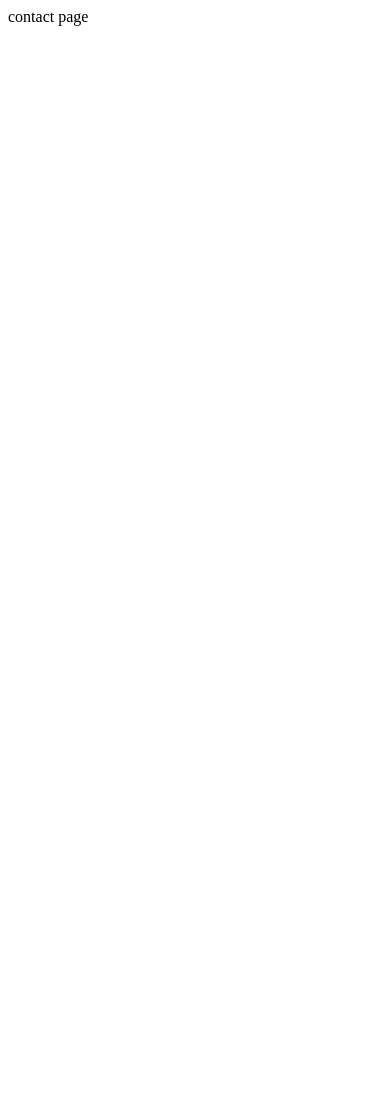
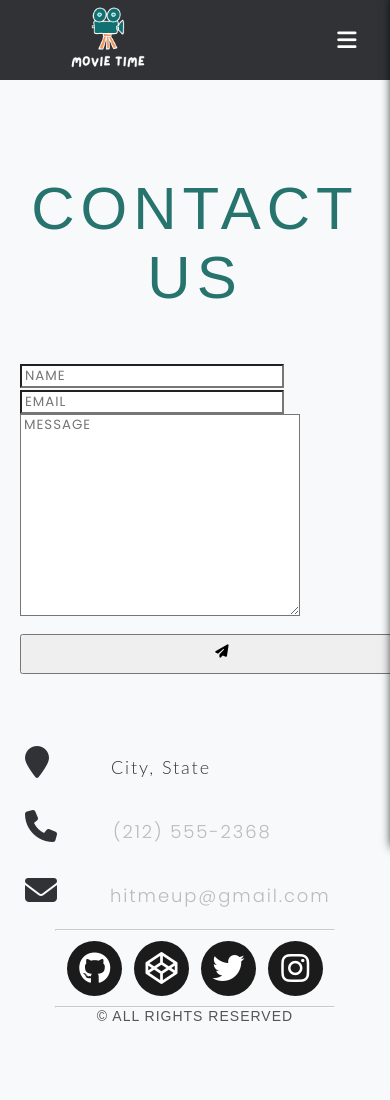
Before and after one commit to danieleyny/MovieTime, a plain HTML site: page contact.html in a window 390 px wide. Shown: the top 1100 px of the page. Before the commit the page ends 844 px from the top, so only its background shows below. Drawn offline with nearby package versions, Linux system fonts and the light colour scheme.

Commit message:
1st intro contact page

```diff
--- /dev/null
+++ b/assets/css/contact.css
@@ -0,0 +1,258 @@
+
+*body {
+    margin: 0;
+    padding: 0;
+    background-color: #000;
+    padding-bottom: 100px;
+  }
+
+  #contact {
+    width: 100%;
+    height: 100%;
+  }
+
+  .section-header {
+    text-align: center;
+    margin: 0 auto;
+    padding: 30px 0;
+    font: 300 60px 'Oswald', sans-serif;
+    color: rgb(39, 115, 109);
+    text-transform: uppercase;
+    letter-spacing: 6px;
+  }
+
+  .contact-wrapper {
+    display: flex;
+    flex-direction: row;
+    justify-content: space-between;
+    margin: 0 auto;
+    padding: 20px;
+    position: relative;
+    max-width: 840px;
+  }
+
+  /* Left contact page */
+  .form-horizontal {
+    /*float: left;*/
+    max-width: 400px;
+    font-family: 'Lato';
+    font-weight: 400;
+    width: 400px;
+  }
+
+  .form-control,
+  textarea {
+    max-width: 400px;
+    background-color: rgb(255, 255, 255);
+    color: rgb(0, 0, 0);
+    letter-spacing: 1px;
+    padding-left: 3px;
+  }
+
+  .send-button {
+    margin-top: 15px;
+    height: 40px;
+    width: 400px;
+    overflow: hidden;
+    transition: all .2s ease-in-out;
+    padding-top: 6px;
+  }
+
+  .alt-send-button {
+    width: 400px;
+    height: 34px;
+    transition: all .2s ease-in-out;
+  }
+
+  .send-text {
+    display: block;
+    margin-top: 15px;
+    font: 700 12px 'Lato', sans-serif;
+    letter-spacing: 2px;
+  }
+
+  .alt-send-button:hover {
+    transform: translate3d(0px, -29px, 0px);
+  }
+
+  /* Begin Right Contact Page */
+  .direct-contact-container {
+    max-width: 400px;
+  }
+
+  /* Location, Phone, Email Section */
+  .contact-list {
+    list-style-type: none;
+    margin-left: -30px;
+    padding-right: 20px;
+  }
+
+  .list-item {
+    line-height: 4;
+    color: #303235;
+  }
+
+  .contact-text {
+    font: 300 18px 'Lato', sans-serif;
+    letter-spacing: 1.9px;
+    color: #303235;
+  }
+
+  .place {
+    margin-left: 62px;
+  }
+
+  .phone {
+    margin-left: 56px;
+  }
+
+  .gmail {
+    margin-left: 53px;
+  }
+
+  .contact-text a {
+    color: #bbb;
+    text-decoration: none;
+    transition-duration: 0.2s;
+  }
+
+  .contact-text a:hover {
+    color: #303235;
+    text-decoration: none;
+  }
+
+
+  /* Social Media Icons */
+  .social-media-list {
+    position: relative;
+    font-size: 22px;
+    text-align: center;
+    width: 100%;
+    margin: 0 auto;
+    padding: 0;
+  }
+
+  .social-media-list li a {
+    color: #fff;
+  }
+
+  .social-media-list li {
+    position: relative;
+    display: inline-block;
+    height: 60px;
+    width: 60px;
+    margin: 10px 3px;
+    line-height: 60px;
+    border-radius: 50%;
+    color: #fff;
+    background-color: rgb(27,27,27);
+    cursor: pointer;
+    transition: all .2s ease-in-out;
+  }
+
+  .social-media-list li:after {
+    content: '';
+    position: absolute;
+    top: 0;
+    left: 0;
+    width: 60px;
+    height: 60px;
+    line-height: 60px;
+    border-radius: 50%;
+    opacity: 0;
+    box-shadow: 0 0 0 1px #fff;
+    transition: all .2s ease-in-out;
+  }
+
+  .social-media-list li:hover {
+    background-color: #fff;
+  }
+
+  .social-media-list li:hover:after {
+    opacity: 1;
+    transform: scale(1.12);
+    transition-timing-function: cubic-bezier(0.37,0.74,0.15,1.65);
+  }
+
+  .social-media-list li:hover a {
+    color: #000;
+  }
+
+  .copyright {
+    font: 200 14px 'Oswald', sans-serif;
+    color: #555;
+    letter-spacing: 1px;
+    text-align: center;
+  }
+
+  hr {
+    border-color: rgba(255,255,255,.6);
+  }
+
+  /* Begin Media Queries*/
+  @media screen and (max-width: 850px) {
+    .contact-wrapper {
+      display: flex;
+      flex-direction: column;
+    }
+    .direct-contact-container, .form-horizontal {
+      margin: 0 auto;
+    }
+
+    .direct-contact-container {
+      margin-top: 60px;
+      max-width: 300px;
+    }
+    .social-media-list li {
+      height: 60px;
+      width: 60px;
+      line-height: 60px;
+    }
+    .social-media-list li:after {
+      width: 60px;
+      height: 60px;
+      line-height: 60px;
+    }
+  }
+
+  @media screen and (max-width: 569px) {
+
+    .direct-contact-container, .form-wrapper {
+      float: none;
+      margin: 0 auto;
+    }
+    .form-control, textarea {
+
+      margin: 0 auto;
+    }
+
+
+    .name, .email, textarea {
+      width: 280px;
+    }
+
+    .direct-contact-container {
+      margin-top: 60px;
+      max-width: 280px;
+    }
+    .social-media-list {
+      left: 0;
+    }
+    .social-media-list li {
+      height: 55px;
+      width: 55px;
+      line-height: 55px;
+      font-size: 2rem;
+    }
+    .social-media-list li:after {
+      width: 55px;
+      height: 55px;
+      line-height: 55px;
+    }
+
+  }
+
+  @media screen and (max-width: 410px) {
+    .send-button {
+      width: 99%;
+    }
--- a/contact.html
+++ b/contact.html
@@ -1,11 +1,169 @@
+<!DOCTYPE html>
 <html lang="en">
+
 <head>
-    <meta charset="UTF-8">
-    <meta http-equiv="X-UA-Compatible" content="IE=edge">
-    <meta name="viewport" content="width=device-width, initial-scale=1.0">
-    <title>Document</title>
+  <meta charset="UTF-8">
+  <meta name="viewport" content="width=device-width, initial-scale=1.0">
+  <meta http-equiv="X-UA-Compatible" content="ie=edge">
+  <title>Movies</title>
+
+  <link rel="stylesheet" type="text/css" href="https://cdn.jsdelivr.net/npm/slick-carousel@1.8.1/slick/slick.css" />
+  <link href="./assets/css/movies.css" type="text/css" rel="Stylesheet" />
+  <link href="./assets/css/contact.css" type="text/css" rel="Stylesheet" />
+  <link rel="shortcut icon" href="assets/images/nycityworkslogo.png"/>
+
+  <link rel="icon" type="image/png" href="./assets/images/Movie Time.png">
+  <script src="https://cdnjs.cloudflare.com/ajax/libs/jquery/3.2.1/jquery.min.js"></script>
+  <script src="https://kit.fontawesome.com/95dc93da07.js"></script>
+  <script type="text/javascript" src="https://cdn.jsdelivr.net/npm/slick-carousel@1.8.1/slick/slick.min.js"></script>
+<link rel="stylesheet" href="https://cdn.jsdelivr.net/npm/@fortawesome/fontawesome-free@5.15.3/css/fontawesome.min.css">
 </head>
+
 <body>
-    <h>contact page</h>
+
+
+<section class="header">
+    <nav>
+        <a href="index.html"><img src="./assets/images/Movie Time (1).png"></a>
+        <div class="nav-links" id="navLinks">
+            <i class='fa fa-times' onclick="hideMenu()"></i>
+            <ul>
+                <li><a href="index.html" >Home</a></li>
+                <li><a href="about.html">About Us</a></li>
+                <li><a href="movies.html" >Movies</a></li>
+                <li><a href="submissions.html" >Submissions</a></li>
+                <li><a href="contact.html" class="active">Contact Us</a></li>
+            </ul>
+        </div>
+        <i class='fa fa-bars' onclick="showMenu()"></i>
+    </nav>
+
+
+</section>
+
+
+
+
+
+
+
+
+<section id="contact">
+
+    <h1 class="section-header">Contact Us</h1>
+
+    <div class="contact-wrapper">
+
+    <!-- Left contact page -->
+
+      <form id="contact-form" class="form-horizontal" role="form">
+
+        <div class="form-group">
+          <div class="col-sm-12">
+            <input type="text" class="form-control" id="name" placeholder="NAME" name="name" value="" required>
+          </div>
+        </div>
+
+        <div class="form-group">
+          <div class="col-sm-12">
+            <input type="email" class="form-control" id="email" placeholder="EMAIL" name="email" value="" required>
+          </div>
+        </div>
+
+        <textarea class="form-control" rows="10" placeholder="MESSAGE" name="message" required></textarea>
+
+        <button class="btn btn-primary send-button" id="submit" type="submit" value="SEND">
+          <div class="alt-send-button">
+            <i class="fa fa-paper-plane"></i><span class="send-text">SEND</span>
+          </div>
+
+        </button>
+
+      </form>
+
+    <!-- Left contact page -->
+
+        <div class="direct-contact-container">
+
+          <ul class="contact-list">
+            <li class="list-item"><i class="fa fa-map-marker fa-2x"><span class="contact-text place">City, State</span></i></li>
+
+            <li class="list-item"><i class="fa fa-phone fa-2x"><span class="contact-text phone"><a href="tel:1-212-555-5555" title="Give me a call">(212) 555-2368</a></span></i></li>
+
+            <li class="list-item"><i class="fa fa-envelope fa-2x"><span class="contact-text gmail"><a href="mailto:#" title="Send me an email">hitmeup@gmail.com</a></span></i></li>
+
+          </ul>
+
+          <hr>
+          <ul class="social-media-list">
+            <li><a href="#" target="_blank" class="contact-icon">
+              <i class="fa fa-github" aria-hidden="true"></i></a>
+            </li>
+            <li><a href="#" target="_blank" class="contact-icon">
+              <i class="fa fa-codepen" aria-hidden="true"></i></a>
+            </li>
+            <li><a href="#" target="_blank" class="contact-icon">
+              <i class="fa fa-twitter" aria-hidden="true"></i></a>
+            </li>
+            <li><a href="#" target="_blank" class="contact-icon">
+              <i class="fa fa-instagram" aria-hidden="true"></i></a>
+            </li>
+          </ul>
+          <hr>
+
+          <div class="copyright">&copy; ALL RIGHTS RESERVED</div>
+
+        </div>
+
+    </div>
+
+  </section>
+
+
+
+
+
+
+
+
+
+
+
+<footer>
+    <div class="flex container5">
+      <div class="footer-about">
+        <h5>About NY City Iron Works Corp.</h5>
+        <p>We are poo caca , a real estate company that has been in the property management business for over two decades now. We own buildings across the upper west side in New York and have managed to expand to Florida. We take pride in running a straight forward and fair business with our clients. Always maintaining communication and proving our loyalty.</p>
+      </div>
+
+      <div class="footer-quick-links">
+        <h5>Quick Links</h5>
+        <ul>
+          <li><a href="about.html">About Us</a></li>
+          <li><a href="about.html">Rental Process</a></li>
+          <li><a href="about.html">Reviews</a></li>
+          <li><a href="properties.html">Apartment Listings</a></li>
+          <li><a href="contact.html">Contact Us</a></li>
+        </ul>
+      </div>
+
+      <div class="footer-subscribe">
+
+
+        <h5 class="follow-us">Follow Us</h5>
+        <ul>
+          <li><a href="https://www.facebook.com/daniel.eyny"><span class="fab fa-facebook-f"></span></a></li>
+          <li><a href="https://www.instagram.com/danieleyny/?hl=en"><span class="fab fa-instagram"></span></a></li>
+          <li><a href="https://www.linkedin.com/in/daniel-eyny"><span class="fab fa-linkedin-in"></span></a></li>
+        </ul>
+      </div>
+    </div>
+
+    <small>
+      Copyright &copy; 2021 All rights reserved | NY City Iron Works Corp.
+    </small>
+  </footer>
 </body>
+
+
 </html>
```
